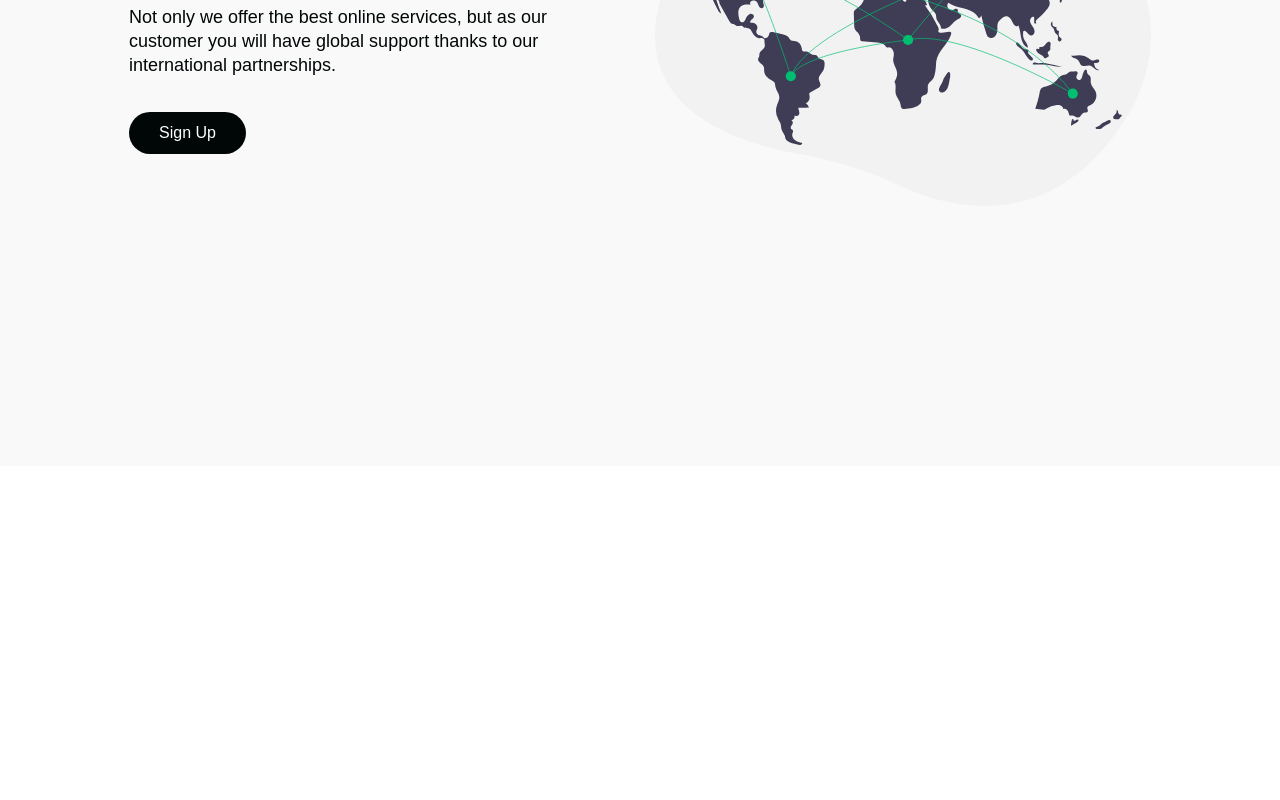
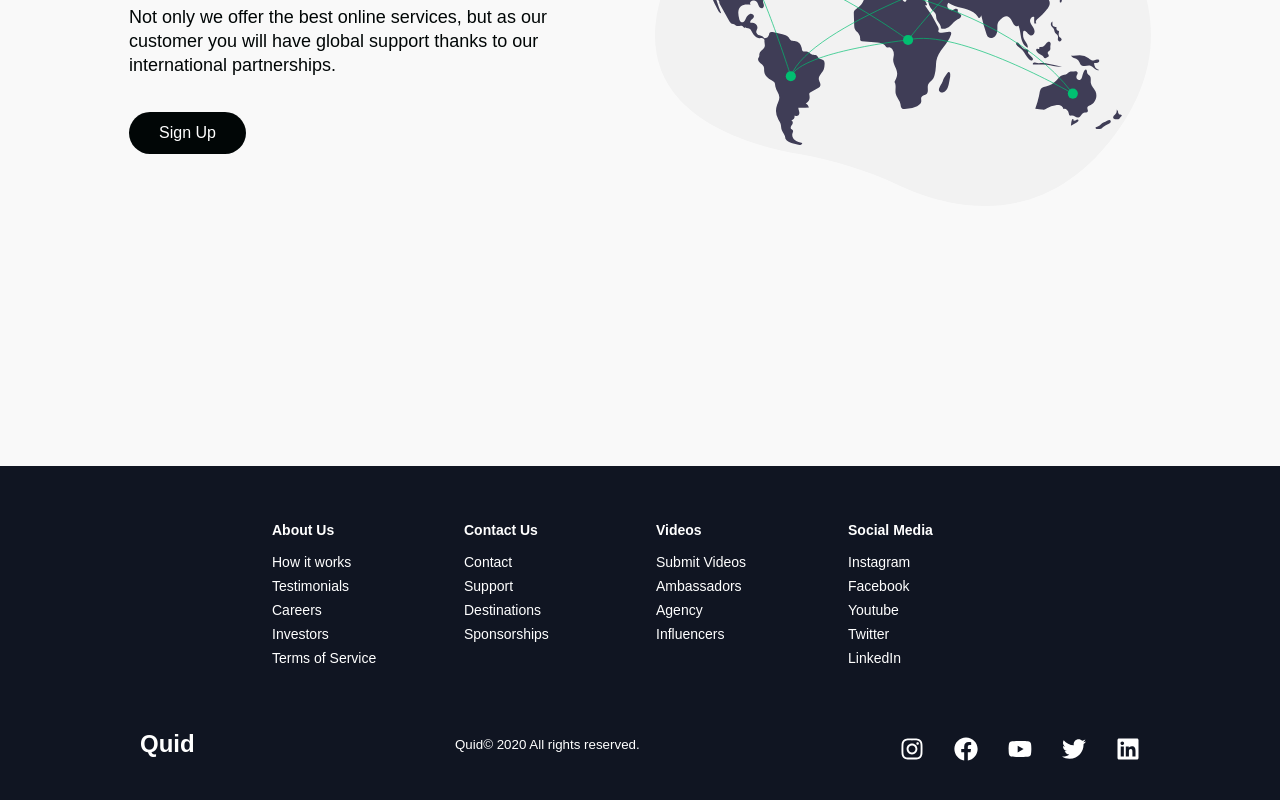
Before and after one commit to nicolanzi1/quid, a React (Create React App) app: page / in a window 1280 px wide. Shown: the part 3714-4514 px from the top of the page. Before the commit the page ends 4180 px from the top, so only its background shows below. Built offline with nearby package versions, Linux system fonts and the light colour scheme; a web font is replaced by a local one.

Commit message:
Built the Footer component and wrote its different elements whilst styling them with styled-components. Also built the signin page for users to be able to sign in a different page

```diff
--- a/src/App.js
+++ b/src/App.js
@@ -1,11 +1,15 @@
 import './App.css'
-import { BrowserRouter as Router } from 'react-router-dom'
+import { BrowserRouter as Router, Switch, Route } from 'react-router-dom'
 import Home from './pages'
+import SigninPage from './pages/signin'
 
 function App() {
   return (
     <Router>
-      <Home />
+      <Switch>
+        <Route path="/" component={Home} exact />
+        <Route path="/signin" component={SigninPage} exact />
+      </Switch>
     </Router>
   )
 }
--- /dev/null
+++ b/src/components/Footer/FooterElements.js
@@ -0,0 +1,101 @@
+import styled from 'styled-components'
+import { Link } from 'react-router-dom'
+
+export const FooterContainer = styled.footer`
+  background-color: #101522;
+`
+export const FooterWrap = styled.div`
+  padding: 40px 24px;
+  display: flex;
+  flex-direction: column;
+  justify-content: center;
+  align-items: center;
+  max-width: 1100px;
+  margin: 0 auto;
+`
+export const FooterLinksContainer = styled.div`
+  display: flex;
+  justify-content: center;
+
+  @media screen and (max-width: 820px) {
+    padding-top: 32px;
+  }
+`
+export const FooterLinksWrapper = styled.div`
+  display: flex;
+
+  @media screen and (max-width: 820px) {
+    flex-direction: column;
+  }
+`
+export const FooterLinkItems = styled.div`
+  display: flex;
+  flex-direction: column;
+  align-items: flex-start;
+  margin: 16px;
+  text-align: left;
+  width: 160px;
+  box-sizing: border-box;
+  color: #fff;
+
+  @media screen and (max-width: 420px) {
+    margin: 0;
+    padding: 10px;
+    width: 100%;
+  }
+`
+export const FooterLinkTitle = styled.h1`
+  font-size: 14px;
+  margin-bottom: 16px;
+`
+export const FooterLink = styled(Link)`
+  color: #fff;
+  text-decoration: none;
+  margin-bottom: 0.5rem;
+  font-size: 14px;
+
+  &:hover {
+    color: #01bf71;
+    transition: 0.3s ease-out;
+  }
+`
+export const SocialMedia = styled.section`
+  max-width: 1000px;
+  width: 100%;
+`
+export const SocialMediaWrap = styled.div`
+  display: flex;
+  justify-content: space-between;
+  align-items: center;
+  max-width: 1100px;
+  margin: 40px auto 0 auto;
+
+  @media screen and (max-width: 820px) {
+    flex-direction: column;
+  }
+`
+export const SocialLogo = styled(Link)`
+  color: #fff;
+  justify-self: start;
+  cursor: pointer;
+  text-decoration: none;
+  font-size: 1.5rem;
+  display: flex;
+  align-items: center;
+  margin-bottom: 16px;
+  font-weight: bold;
+`
+export const WebsiteRights = styled.small`
+  color: #fff;
+  margin-bottom: 16px;
+`
+export const SocialIcons = styled.div`
+  display: flex;
+  justify-content: space-between;
+  align-items: center;
+  width: 240px;
+`
+export const SocialIconLink = styled.a`
+  color: #fff;
+  font-size: 24px;
+`
--- /dev/null
+++ b/src/components/Footer/index.js
@@ -0,0 +1,94 @@
+import {
+  FaFacebook,
+  FaInstagram,
+  FaYoutube,
+  FaTwitter,
+  FaLinkedin,
+} from 'react-icons/fa'
+import {
+  FooterContainer,
+  FooterWrap,
+  FooterLinksContainer,
+  FooterLinksWrapper,
+  FooterLinkItems,
+  FooterLinkTitle,
+  FooterLink,
+  SocialMedia,
+  SocialMediaWrap,
+  SocialLogo,
+  WebsiteRights,
+  SocialIcons,
+  SocialIconLink,
+} from './FooterElements'
+
+const Footer = () => {
+  return (
+    <FooterContainer>
+      <FooterWrap>
+        <FooterLinksContainer>
+          <FooterLinksWrapper>
+            <FooterLinkItems>
+              <FooterLinkTitle>About Us</FooterLinkTitle>
+              <FooterLink to="/">How it works</FooterLink>
+              <FooterLink to="/">Testimonials</FooterLink>
+              <FooterLink to="/">Careers</FooterLink>
+              <FooterLink to="/">Investors</FooterLink>
+              <FooterLink to="/">Terms of Service</FooterLink>
+            </FooterLinkItems>
+            <FooterLinkItems>
+              <FooterLinkTitle>Contact Us</FooterLinkTitle>
+              <FooterLink to="/">Contact</FooterLink>
+              <FooterLink to="/">Support</FooterLink>
+              <FooterLink to="/">Destinations</FooterLink>
+              <FooterLink to="/">Sponsorships</FooterLink>
+            </FooterLinkItems>
+          </FooterLinksWrapper>
+          <FooterLinksWrapper>
+            <FooterLinkItems>
+              <FooterLinkTitle>Videos</FooterLinkTitle>
+              <FooterLink to="/">Submit Videos</FooterLink>
+              <FooterLink to="/">Ambassadors</FooterLink>
+              <FooterLink to="/">Agency</FooterLink>
+              <FooterLink to="/">Influencers</FooterLink>
+            </FooterLinkItems>
+            <FooterLinkItems>
+              <FooterLinkTitle>Social Media</FooterLinkTitle>
+              <FooterLink to="/">Instagram</FooterLink>
+              <FooterLink to="/">Facebook</FooterLink>
+              <FooterLink to="/">Youtube</FooterLink>
+              <FooterLink to="/">Twitter</FooterLink>
+              <FooterLink to="/">LinkedIn</FooterLink>
+            </FooterLinkItems>
+          </FooterLinksWrapper>
+        </FooterLinksContainer>
+        <SocialMedia>
+          <SocialMediaWrap>
+            <SocialLogo to="/">Quid</SocialLogo>
+            <WebsiteRights>
+              Quid© {new Date().getFullYear()} All rights reserved.
+            </WebsiteRights>
+            <SocialIcons>
+              <SocialIconLink href="/" target="_blank" aria-label="Instagram">
+                <FaInstagram />
+              </SocialIconLink>
+              <SocialIconLink href="/" target="_blank" aria-label="Facebook">
+                <FaFacebook />
+              </SocialIconLink>
+              <SocialIconLink href="/" target="_blank" aria-label="Youtube">
+                <FaYoutube />
+              </SocialIconLink>
+              <SocialIconLink href="/" target="_blank" aria-label="Twitter">
+                <FaTwitter />
+              </SocialIconLink>
+              <SocialIconLink href="/" target="_blank" aria-label="Linkedin">
+                <FaLinkedin />
+              </SocialIconLink>
+            </SocialIcons>
+          </SocialMediaWrap>
+        </SocialMedia>
+      </FooterWrap>
+    </FooterContainer>
+  )
+}
+
+export default Footer
--- a/src/components/InfoSection/Data.js
+++ b/src/components/InfoSection/Data.js
@@ -1,9 +1,6 @@
 import Img1 from '../../images/svg-1.svg'
 import Img2 from '../../images/svg-2.svg'
 import Img3 from '../../images/svg-3.svg'
-import Img4 from '../../images/svg-4.svg'
-import Img5 from '../../images/svg-5.svg'
-import Img6 from '../../images/svg-6.svg'
 
 export const homeObjOne = {
   id: 'about',
--- a/src/components/Services/ServicesElements.js
+++ b/src/components/Services/ServicesElements.js
@@ -47,6 +47,7 @@
   transition: all 0.2s ease-in-out;
 
   &:hover {
+    background-color: #01bf71;
     transform: scale(1.02);
     transition: all 0.2 ease-in-out;
     cursor: pointer;
--- a/src/pages/index.js
+++ b/src/pages/index.js
@@ -1,4 +1,5 @@
 import { useState } from 'react'
+import Footer from '../components/Footer'
 import HeroSection from '../components/HeroSection'
 import InfoSection from '../components/InfoSection'
 import {
@@ -26,6 +27,7 @@
       <InfoSection {...homeObjTwo} />
       <Services />
       <InfoSection {...homeObjThree} />
+      <Footer />
     </>
   )
 }
--- /dev/null
+++ b/src/pages/signin.js
@@ -0,0 +1,11 @@
+import React from 'react'
+
+const SigninPage = () => {
+  return (
+    <div>
+      <h1>Sign In Page</h1>
+    </div>
+  )
+}
+
+export default SigninPage
```
Also changed, not shown: 1 other file (tests, documents, lock files or other folders).
